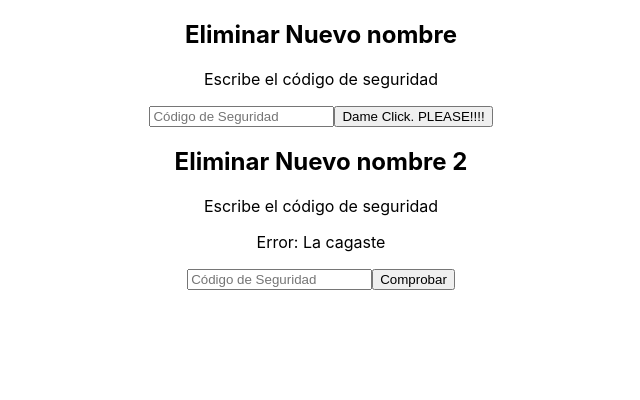
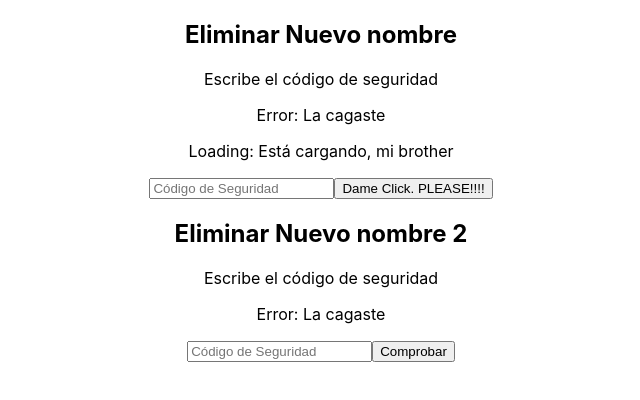
Before and after one commit to crontreras1/reactjs-manejo-profesional-de-estado, a React (Create React App) app: page / in a window 1280 px wide. Both pictures are taken after a click on the button "Dame Click. PLEASE!!!!". Shown: the top 400 px of the page, without its empty margins (319-959 px from the left). Built offline with nearby package versions, Linux system fonts and the light colour scheme.

Commit message:
class 4. usestate

```diff
--- a/src/components/UseState/index.js
+++ b/src/components/UseState/index.js
@@ -2,6 +2,23 @@ import React from "react"
 
 function UseState ({ name }) {
     const [error, setError] = React.useState(true)
+    const [loading, setLoading] = React.useState(false)
+
+    React.useEffect(() => {
+        console.log('Empezando Efecto')
+
+        if (loading) {
+            setTimeout(() => {
+                console.log('Empenzando Validación')
+
+                setLoading(false)
+
+                console.log('Terminando Validación')
+            }, 3000)
+        }
+
+        console.log('Terminando Efecto')
+    }, [loading])
 
     return (
         <div>
@@ -11,12 +28,14 @@ function UseState ({ name }) {
 
             { error && <p>Error: La cagaste</p> }
 
+            { loading && <p>Loading: Está cargando, mi brother</p> }
+
             <input
                 placeholder="Código de Seguridad"
             />
 
             <button
-                onClick={ () => setError(!error)}
+                onClick={ () => setLoading(true) }
             >
                 Dame Click. PLEASE!!!!
             </button>
```
